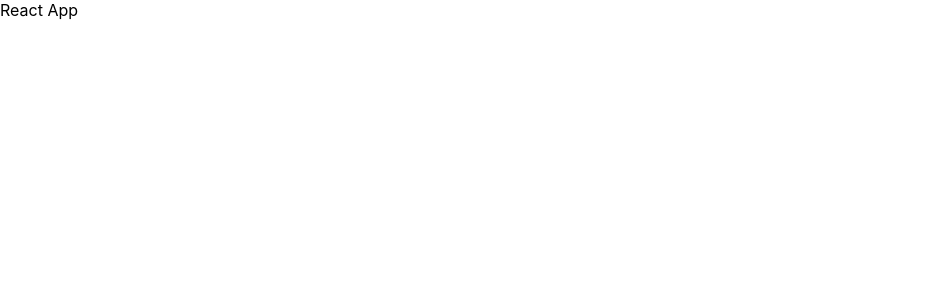
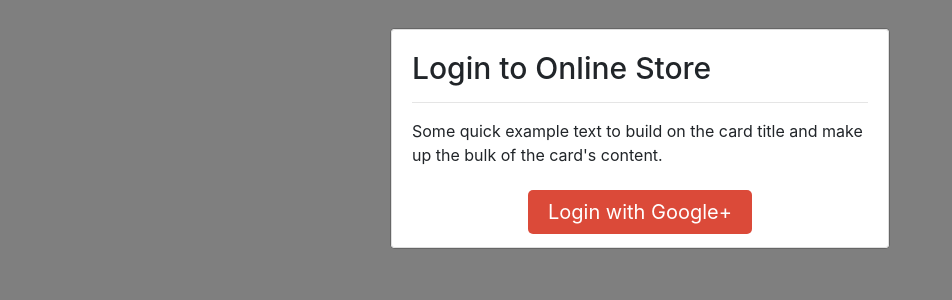
Before and after one commit to joshibhaumik/Ecommerce, a React (Create React App) app in the folder client/: page / in a window 1280 px wide. Shown: the top 300 px of the page, without its empty margins (0-952 px from the left). Built offline with nearby package versions, Linux system fonts and the light colour scheme.

Commit message:
Created Login Frontend Modal

```diff
--- a/client/package.json
+++ b/client/package.json
@@ -7,9 +7,11 @@
     "@testing-library/react": "^9.3.2",
     "@testing-library/user-event": "^7.1.2",
     "axios": "^0.20.0",
+    "bootstrap": "^4.5.2",
     "react": "^16.13.1",
     "react-bootstrap": "^1.3.0",
     "react-dom": "^16.13.1",
+    "react-router-dom": "^5.2.0",
     "react-scripts": "3.4.3"
   },
   "scripts": {
--- a/client/src/components/App.js
+++ b/client/src/components/App.js
@@ -1,10 +1,15 @@
-import React from 'react';
-import '../styles/App.css';
+import React, { useState } from "react";
+import { Button } from "react-bootstrap";
+import "../styles/App.css";
+
+import Login from "./LoginModal";
 
 function App() {
+  const [show, toggleShow] = useState(true);
+
   return (
     <div>
-      React App
+      <Login show={show} handleClose={() => toggleShow(false)} />
     </div>
   );
 }
--- /dev/null
+++ b/client/src/components/LoginModal.js
@@ -0,0 +1,27 @@
+import React from "react";
+import { Modal, Card } from "react-bootstrap";
+import "../styles/login.css";
+
+function Login(props) {
+  return (
+    <Modal show={props.show} onHide={props.handleClose} animation={true}>
+      <Card>
+        <Card.Body>
+          <Card.Title style={{ fontSize: 30 }}>
+            Login to Online Store
+          </Card.Title>
+          <hr />
+          <Card.Text>
+            Some quick example text to build on the card title and make up the
+            bulk of the card's content.
+          </Card.Text>
+          <div style={{ textAlign: "center", marginTop:30 }}>
+            <a href="/api/users/google" className="login-link">Login with Google+</a>
+          </div>
+        </Card.Body>
+      </Card>
+    </Modal>
+  );
+}
+
+export default Login;
--- a/client/src/index.js
+++ b/client/src/index.js
@@ -1,6 +1,7 @@
 import React from 'react';
 import ReactDOM from 'react-dom';
 import './styles/index.css';
+import 'bootstrap/dist/css/bootstrap.min.css';
 import App from './components/App';
 import * as serviceWorker from './serviceWorker';
 
--- /dev/null
+++ b/client/src/styles/login.css
@@ -0,0 +1,14 @@
+.login-link {
+    background-color: #db4a39;
+    color: white;
+    padding: 10px 20px;
+    border-radius: 5px;
+    font-size: 20px;
+    cursor: pointer;
+}
+
+.login-link:hover {
+    background-color: #db4b39;
+    color: rgba(255, 255, 255, 0.89);
+    text-decoration: none;
+}
```
Also changed, not shown: 1 other file (tests, documents, lock files or other folders).
